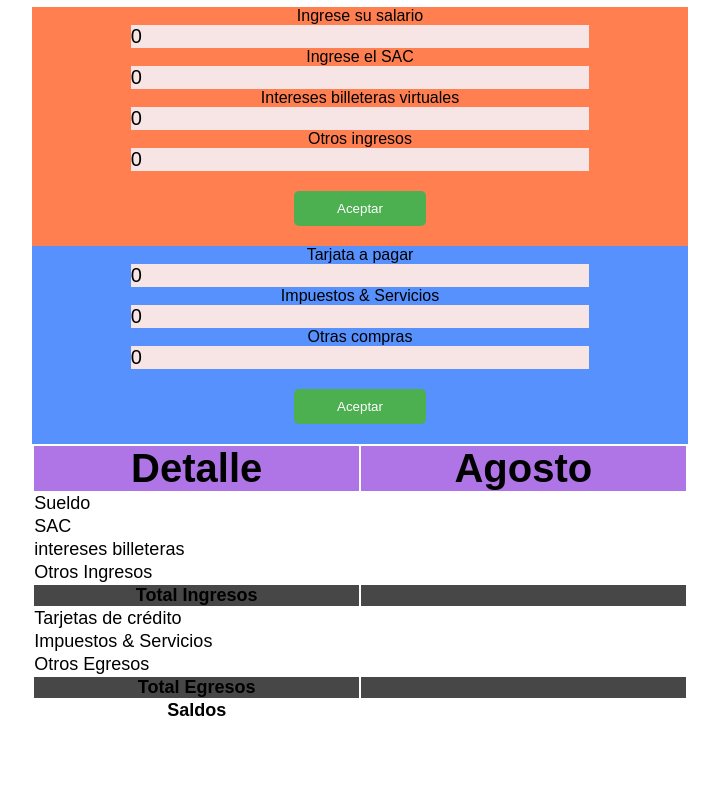
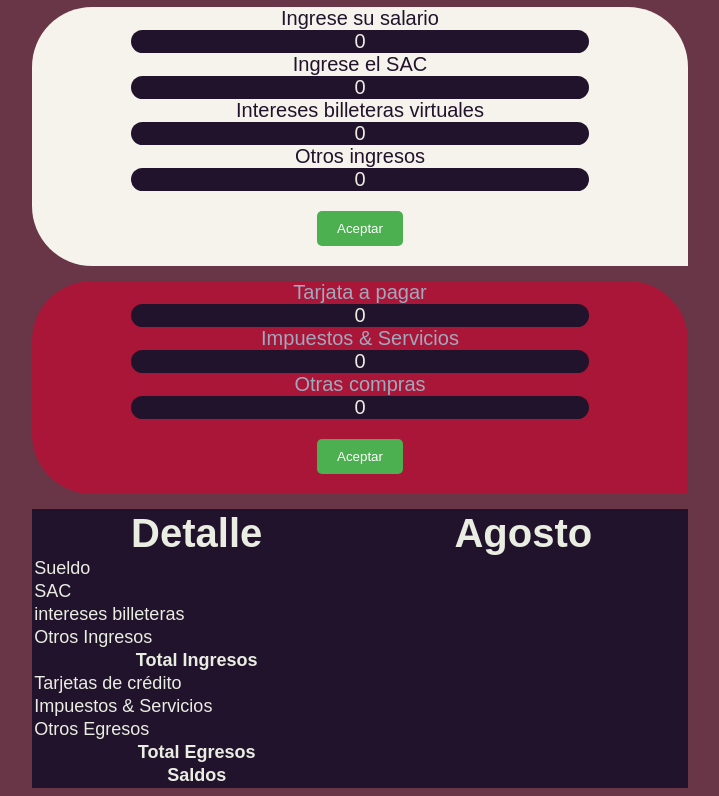
Before and after one commit to GustavoZarza/Zarza-JS-entregaFinal, a plain HTML site: page index.html in a window 1280 px wide. Shown: the part 73-869 px from the top of the page, without its empty margins (280-999 px from the left). Before the commit the page ends 804 px from the top, so only its background shows below. Drawn offline with Linux system fonts and the light colour scheme.

Commit message:
algunos cambios en el CSS

```diff
--- a/SCSS/styles.scss
+++ b/SCSS/styles.scss
@@ -3,33 +3,49 @@
     margin-right: 10%;
     padding: 0;
     font-family: Arial, Helvetica, sans-serif;
+    background-color: #683646;
+
 }
 h1{
-    background-color: orange;
+    color: #bdbb8b;
     text-align: center;
 }
+label.ingresos{
+    background-color: #f5f3eb;
+    color: #21132B;
+    font-size: 20px;
+}
+label.egresos{
+    background-color: #AA1638;
+    color: #A0A8BE;
+    font-size: 20px;
+}
+
 form#ingresos{
-
     text-align: center;
-    background-color: coral;
-
+    background-color: #f5f3eb;
+    border-radius: 60px 60px 0px 60px;
+    margin-bottom: 15px;
 }
 form#egresos{
-    background-color: rgb(87, 145, 253);
-
+    border-radius: 60px 60px 0px 60px;
+    background-color: #AA1638;
     text-align: center;
+    margin-bottom: 15px;
 }
 
 input{
     width: 70%;
-    background-color: rgb(247, 229, 229);
+    background-color: #21132B;
+    color: #eaede2;
     border: none;
+    border-radius: 15px;
     font-size: 20px;
+    text-align: center;
     height: auto;
-
 }
 button{
-    width: 20%;
+    width: auto;
     margin: 20px;
     padding: 10px 20px;
     background-color: #4CAF50;
@@ -40,25 +56,26 @@ button{
 
     }
 table{
+    background-color: #21132B;
     width: 80%;
     font-size: large;
+    color:#eaede2;
     th{
+        background-color: #21132B;
         width: 50%;
     }
         tr#importeSueldo{
-        text-align: right;
+            background-color: #21132B;
+            text-align: right;
     }
     .importe{
-        text-align: right;
-    }
-    .subtotales{
-        background-color: rgb(71, 71, 71);
+        background-color: #21132B;
+        text-align: center;
     }
     .detalle{
-        background-color: #ffffff;
+        background-color: #21132B;
+    }
+    #encabezados{
+        font-size: 40px;
     }
 }
-tr#encabezados{
-    background-color: rgb(175, 116, 230);
-    font-size: 40px;
-}
--- a/index.html
+++ b/index.html
@@ -4,29 +4,29 @@
     <meta charset="UTF-8">
     <meta name="viewport" content="width=device-width, initial-scale=1.0">
 
-    <link rel="stylesheet" href="/CSS/styles.css">
+    <link rel="stylesheet" href="CSS/styles.css">
 
     <title>Administrador de finanzas pruebaform</title>
 </head>
 <body>
     <h1>Administrador de finanzas</h1>
-    <form id="ingresos" action="">
-        <label for="salario">Ingrese su salario</label>
+    <form id="ingresos" class="ingresos" action="">
+        <label class="ingresos" for="salario">Ingrese su salario</label>
         <input type="text" value="0" id="salario">
-        <label for="SAC">Ingrese el SAC</label>
+        <label class="ingresos" for="SAC">Ingrese el SAC</label>
         <input type="text" value="0" id="sac">
-        <label for="Billeteras">Intereses billeteras virtuales</label>
+        <label class="ingresos" for="Billeteras">Intereses billeteras virtuales</label>
         <input type="text" value="0" id="billeteras">
-        <label for="OtrosIngresos">Otros ingresos</label>
+        <label class="ingresos" for="OtrosIngresos">Otros ingresos</label>
         <input type="text" value="0" id="otrosingresos">
         <button id>Aceptar</button>
     </form>
     <form id="egresos" action="">
-        <label for="tarjetas">Tarjata a pagar</label>
+        <label class="egresos" for="tarjetas">Tarjata a pagar</label>
         <input type="text" value="0" id="tarjetas">
-        <label for="impuestosyservicios">Impuestos & Servicios</label>
+        <label class="egresos" for="impuestosyservicios">Impuestos & Servicios</label>
         <input type="text" value="0" id="impServ">
-        <label for="Otros Gastps">Otras compras</label>
+        <label class="egresos" for="Otros Gastps">Otras compras</label>
         <input type="text" value="0" id="otrosEgresos">
         <button>Aceptar</button>
     </form>
```
Also changed, not shown: CSS/styles.css, 1 other file.
